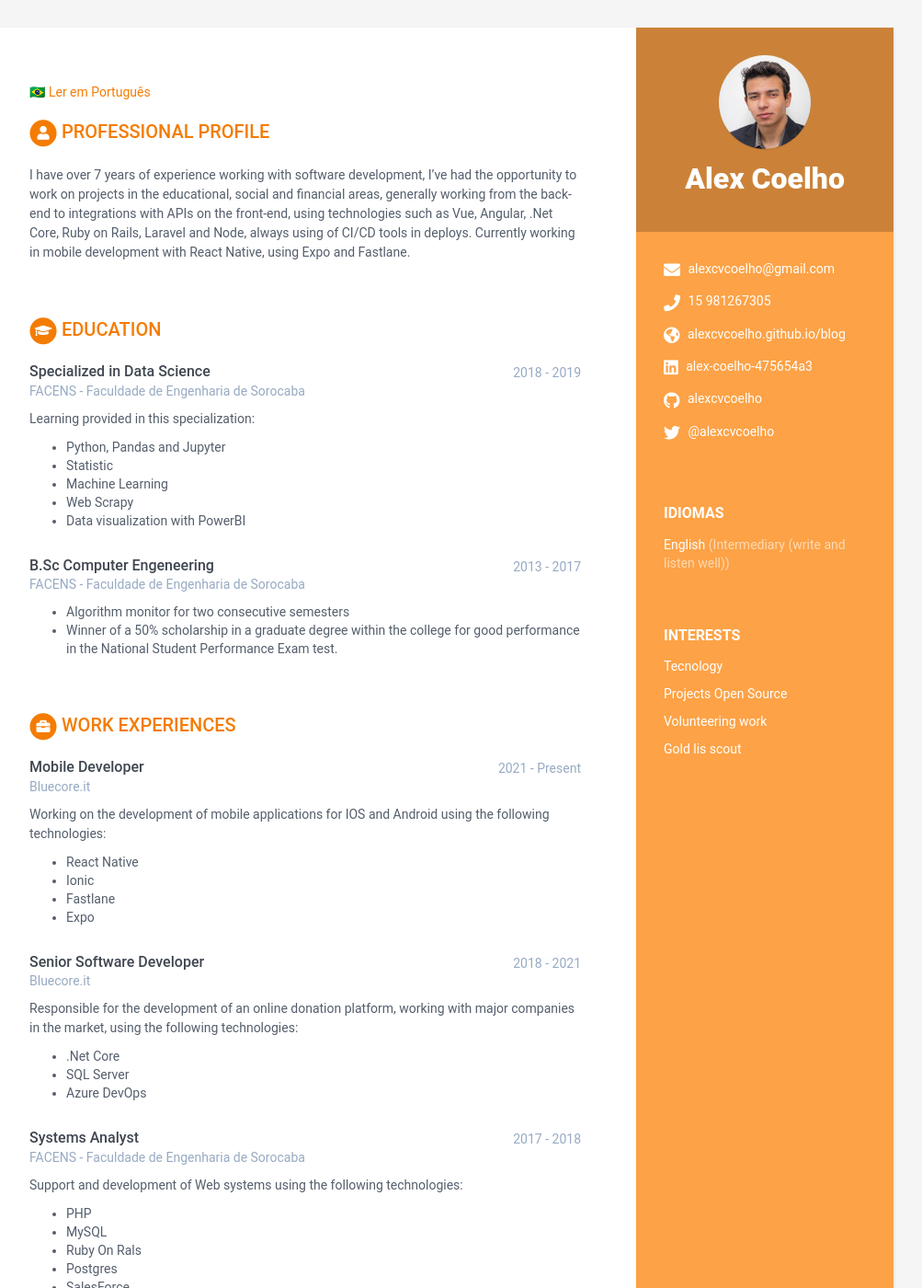
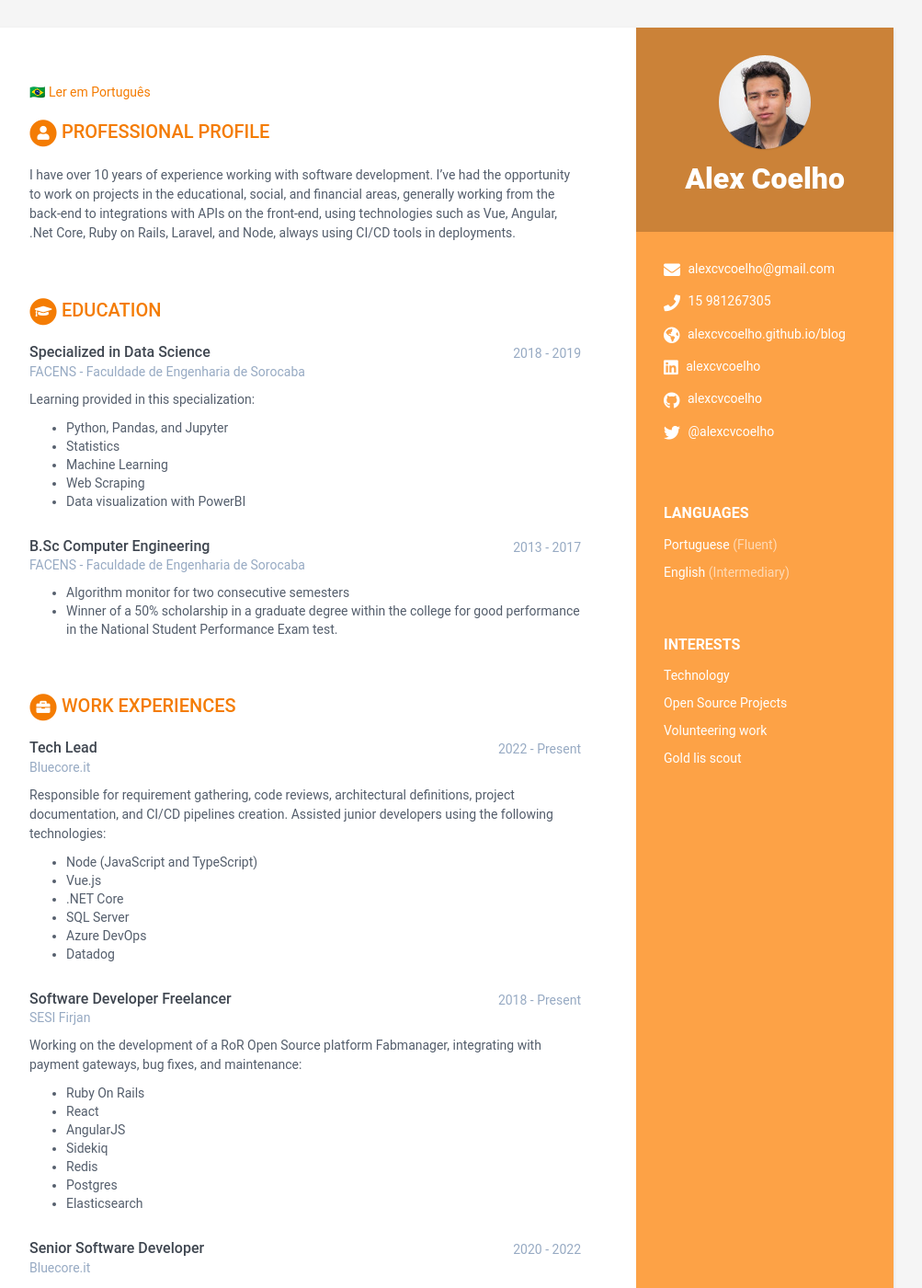
Before and after one commit to alexcvcoelho/cv, a Jekyll site: the page built from en-US.html, in a window 1280 px wide and 1400 px high. Shown: the whole window at 92% size, without its empty margins (168-1171 px from the left). Built offline with Jekyll 4.4.1, drawn with Linux system fonts in a browser that asks for light colours; some of the changed text lies outside the part shown.

Commit message:
feat: add recently experiences

```diff
--- a/_data/en-US.yml
+++ b/_data/en-US.yml
@@ -3,200 +3,211 @@
 #
 
 sidebar:
-    about: False # set to False or comment line if you want to remove the "how to use?" in the sidebar
-    education: False # set to False if you want education in main section instead of in sidebar
+  about: False # set to False or comment line if you want to remove the "how to use?" in the sidebar
+  education: False # set to False if you want education in main section instead of in sidebar
 
-    # Profile information
-    name: Alex Coelho
-    tagline: Software Developer
-    avatar: profile.jpeg  #place a 100x100 picture inside /assets/images/ folder and provide the name of the file below
+  # Profile information
+  name: Alex Coelho
+  tagline: Software Developer
+  avatar: profile.jpeg  # place a 100x100 picture inside /assets/images/ folder and provide the name of the file below
 
-    # Sidebar links
-    email: alexcvcoelho@gmail.com
-    phone: 15 981267305
-    website:  alexcvcoelho.github.io/blog #do not add http://
-    linkedin: alex-coelho-475654a3
-    github: alexcvcoelho
-    gitlab:
-    bitbucket:
-    twitter: '@alexcvcoelho'
-    stack-overflow: # Number/Username, e.g. 123456/alandoe
-    codewars:
-    goodreads: # Number-Username, e.g. 123456-alandoe
+  # Sidebar links
+  email: alexcvcoelho@gmail.com
+  phone: 15 981267305
+  website: alexcvcoelho.github.io/blog # do not add http://
+  linkedin: alexcvcoelho
+  github: alexcvcoelho
+  gitlab:
+  bitbucket:
+  twitter: '@alexcvcoelho'
+  stack-overflow: # Number/Username, e.g. 123456/alandoe
+  codewars:
+  goodreads: # Number-Username, e.g. 123456-alandoe
 
-    languages_title: Idiomas
-    languages:
-      - idiom: English
-        level: Intermediary (write and listen well)
+  languages_title: Languages
+  languages:
+    - idiom: Portuguese
+      level: Fluent
+    - idiom: English
+      level: Intermediary
 
-    interests_title: Interests
-    interests:
-      - item: Tecnology
-        link:
-
-      - item: Projects Open Source
-        link:
-
-      - item: Volunteering work
-        link:
-
-      - item: Gold lis scout
-        link:
+  interests_title: Interests
+  interests:
+    - item: Technology
+      link:
+    - item: Open Source Projects
+      link:
+    - item: Volunteering work
+      link:
+    - item: Gold lis scout
+      link:
 
 career-profile:
-    title: Professional Profile
-    summary: |
-     I have over 7 years of experience working with software development, I've had the opportunity to
-      work on projects in the educational, social and financial areas, generally working from the back-end to integrations
-      with APIs on the front-end, using technologies such as Vue, Angular, .Net Core, Ruby on Rails, Laravel and Node, always using
-      of CI/CD tools in deploys. Currently working in mobile development with React Native, using
-      Expo and Fastlane.
+  title: Professional Profile
+  summary: |
+    I have over 10 years of experience working with software development. I've had the opportunity to
+    work on projects in the educational, social, and financial areas, generally working from the back-end to integrations
+    with APIs on the front-end, using technologies such as Vue, Angular, .Net Core, Ruby on Rails, Laravel, and Node, always using
+    CI/CD tools in deployments.
+
 education_title: Education
 education:
-    - degree: Specialized in Data Science
-      university: FACENS - Faculdade de Engenharia de Sorocaba
-      time: 2018 - 2019
-      details: |
-        Learning provided in this specialization:
-        - Python, Pandas and Jupyter
-        - Statistic
-        - Machine Learning
-        - Web Scrapy
-        - Data visualization with PowerBI
-    - degree: B.Sc Computer Engeneering
-      university: FACENS - Faculdade de Engenharia de Sorocaba
-      time: 2013 - 2017
-      details: |
-        - Algorithm monitor for two consecutive semesters
-        - Winner of a 50% scholarship in a graduate degree within the college for good performance in the
-        National Student Performance Exam test.
+  - degree: Specialized in Data Science
+    university: FACENS - Faculdade de Engenharia de Sorocaba
+    time: 2018 - 2019
+    details: |
+      Learning provided in this specialization:
+      - Python, Pandas, and Jupyter
+      - Statistics
+      - Machine Learning
+      - Web Scraping
+      - Data visualization with PowerBI
+  - degree: B.Sc Computer Engineering
+    university: FACENS - Faculdade de Engenharia de Sorocaba
+    time: 2013 - 2017
+    details: |
+      - Algorithm monitor for two consecutive semesters
+      - Winner of a 50% scholarship in a graduate degree within the college for good performance in the
+      National Student Performance Exam test.
+
 experiences_title: Work Experiences
 experiences:
-    - role: Mobile Developer
-      time: 2021 - Present
-      company: Bluecore.it
-      details: |
-        Working on the development of mobile applications for IOS and Android using the following technologies:
-        - React Native
-        - Ionic
-        - Fastlane
-        - Expo
-    - role: Senior Software Developer
-      time: 2018 - 2021
-      company: Bluecore.it
-      details: |
-        Responsible for the development of an online donation platform, working with major companies in the market,
-        using the following technologies:
-        - .Net Core
-        - SQL Server
-        - Azure DevOps
-    - role: Systems Analyst
-      time: 2017 - 2018
-      company: FACENS - Faculdade de Engenharia de Sorocaba
-      details: |
-        Support and development of Web systems using the following technologies:
-        - PHP
-        - MySQL
-        - Ruby On Rals
-        - Postgres
-        - SalesForce
-    - role: Junior Systems Analyst
-      time: 2016 - 2017
-      company: FACENS - Faculdade de Engenharia de Sorocaba
-      details: |
-        Support and development of Web systems using the following technologies:
-        - PHP
-        - Ruby on Rails
-        - Docker
-        - Linux
-    - role: Intern
-      time: 2014 - 2016
-      company: FACENS - Faculdade de Engenharia de Sorocaba
-      details: |
-        Learning in Web Application Development:
-        - PHP
-        - MySQL
-        - Apache Server
+  - role: Tech Lead
+    time: 2022 - Present
+    company: Bluecore.it
+    details: |
+      Responsible for requirement gathering, code reviews, architectural definitions, project documentation, and CI/CD pipelines creation. Assisted junior developers using the following technologies:
+      - Node (JavaScript and TypeScript)
+      - Vue.js
+      - .NET Core
+      - SQL Server
+      - Azure DevOps
+      - Datadog
+  - role: Software Developer Freelancer
+    time: 2018 - Present
+    company: SESI Firjan
+    details: |
+      Working on the development of a RoR Open Source platform Fabmanager, integrating with payment gateways, bug fixes, and maintenance:
+      - Ruby On Rails
+      - React
+      - AngularJS
+      - Sidekiq
+      - Redis
+      - Postgres
+      - Elasticsearch
+  - role: Senior Software Developer
+    time: 2020 - 2022
+    company: Bluecore.it
+    details: |
+      Working on the development of mobile applications for iOS and Android using the following technologies:
+      - React Native
+      - Ionic (with AngularJS and Vue.js)
+      - Fastlane
+      - Expo
+  - role: Mid-Level Software Developer
+    time: 2018 - 2020
+    company: Bluecore.it
+    details: |
+      Responsible for the development of an online donation platform, working with major companies in the market,
+      using the following technologies:
+      - PHP
+      - .NET Core
+      - SQL Server
+      - Azure DevOps
+  - role: Mid-Level Systems Analyst
+    time: 2017 - 2018
+    company: FACENS - Faculdade de Engenharia de Sorocaba
+    details: |
+      Support and development of Web systems using the following technologies:
+      - PHP
+      - MySQL
+      - Ruby On Rails
+      - Postgres
+      - Salesforce
+  - role: Junior Systems Analyst
+    time: 2016 - 2017
+    company: FACENS - Faculdade de Engenharia de Sorocaba
+    details: |
+      Support and development of Web systems using the following technologies:
+      - PHP
+      - Ruby on Rails
+      - Docker
+      - Linux
+  - role: Intern
+    time: 2014 - 2016
+    company: FACENS - Faculdade de Engenharia de Sorocaba
+    details: |
+      Learning in Web Application Development:
+      - PHP
+      - MySQL
+      - Apache Server
+
 projects:
-    title: Projects
-    intro: >
-      You can list your side projects or open source libraries in this
-      section. Lorem ipsum dolor sit amet, consectetur adipiscing elit.
-      Vestibulum et ligula in nunc bibendum fringilla a eu lectus.
-    assignments:
-      - title: Velocity
-        link: "#hook"
-        tagline: "A responsive website template designed to help startups promote, market and sell their products."
-
-      - title: DevStudio
-        link: "#"
-        tagline: "A responsive website template designed to help web developers/designers market their services."
-
-      - title: Tempo
-        link: "#"
-        tagline: "A responsive website template designed to help startups promote their products or services and to attract users &amp; investors"
-
-      - title: Atom
-        link: "#"
-        tagline: "A comprehensive website template solution for startups/developers to market their mobile apps."
-
-      - title: Delta
-        link: "#"
-        tagline: "A responsive Bootstrap one page theme designed to help app developers promote their mobile apps"
+  title: Projects
+  intro: >
+    You can list your side projects or open source libraries in this
+    section. Lorem ipsum dolor sit amet, consectetur adipiscing elit.
+    Vestibulum et ligula in nunc bibendum fringilla a eu lectus.
+  assignments:
+    - title: Velocity
+      link: "#hook"
+      tagline: "A responsive website template designed to help startups promote, market, and sell their products."
+    - title: DevStudio
+      link: "#"
+      tagline: "A responsive website template designed to help web developers/designers market their services."
+    - title: Tempo
+      link: "#"
+      tagline: "A responsive website template designed to help startups promote their products or services and to attract users & investors."
+    - title: Atom
+      link: "#"
+      tagline: "A comprehensive website template solution for startups/developers to market their mobile apps."
+    - title: Delta
+      link: "#"
+      tagline: "A responsive Bootstrap one page theme designed to help app developers promote their mobile apps."
 
 publications:
-    title: Publications
-    intro: |
-      You can list your publications in this section. Lorem ipsum dolor sit
-      amet, consectetur adipiscing elit. Vestibulum et ligula in nunc
-      bibendum fringilla a eu lectus.
-    papers:
-      - title: The Art of Computer Programming
-        link: "#"
-        authors: Donald E. Knuth
-        conference: Addison-Wesley, 1968
-
-      - title: "Genetic Programming III: Darwinian Invention &amp; Problem Solving"
-        link: "#"
-        authors: Koza, J.R., Andre, D., Bennett, F.H., Keane, M.A.
-        conference: "Morgan Kaufmann Publishers Inc., San Francisco, CA, USA, 1st edn. (1999)"
-
-      - title: A syntax directed compiler for Algol 60
-        link: "#"
-        authors: Edgar T. Irons
-        conference: "Comm. ACM 4 (1961), 51–55"
+  title: Publications
+  intro: |
+    You can list your publications in this section. Lorem ipsum dolor sit
+    amet, consectetur adipiscing elit. Vestibulum et ligula in nunc
+    bibendum fringilla a eu lectus.
+  papers:
+    - title: The Art of Computer Programming
+      link: "#"
+      authors: Donald E. Knuth
+      conference: Addison-Wesley, 1968
+    - title: "Genetic Programming III: Darwinian Invention & Problem Solving"
+      link: "#"
+      authors: Koza, J.R., Andre, D., Bennett, F.H., Keane, M.A.
+      conference: "Morgan Kaufmann Publishers Inc., San Francisco, CA, USA, 1st edn. (1999)"
+    - title: A syntax directed compiler for Algol 60
+      link: "#"
+      authors: Edgar T. Irons
+      conference: "Comm. ACM 4 (1961), 51–55"
 
 skills:
-    title: Skills
-    toolset:
-      - name: Laravel
-        level: 95%
-
-      - name: .NET Core
-        level: 85%
-
-      - name: Ruby on Rails
-        level: 80%
-
-      - name: Vuejs
-        level: 76%
-
-      - name: React Native
-        level: 65%
-
-      - name: SQL Server
-        level: 88%
-
-      - name: MySQL
-        level: 85%
-
-      - name: Linux
-        level: 76%
-
-      - name: Docker
-        level: 75%
-
-
+  title: Skills
+  toolset:
+    - name: Laravel
+      level: 98%
+    - name: Ruby on Rails
+      level: 95%
+    - name: Node
+      level: 93%
+    - name: .NET Core
+      level: 90%
+    - name: Vue.js
+      level: 88%
+    - name: AngularJS
+      level: 80%
+    - name: SQL Server
+      level: 88%
+    - name: MySQL
+      level: 85%
+    - name: Linux
+      level: 76%
+    - name: Docker
+      level: 75%
 
 footer: >
-    Created with <a href="https://jekyllrb.com" target="_blank">Jekyll</a> by <a href="https://github.com/alexcvcoelho/cv" target="_blank">Alex Coelho</a>
+  Created with <a href="https://jekyllrb.com" target="_blank">Jekyll</a> by <a href="https://github.com/alexcvcoelho/cv" target="_blank">Alex Coelho</a>
```
